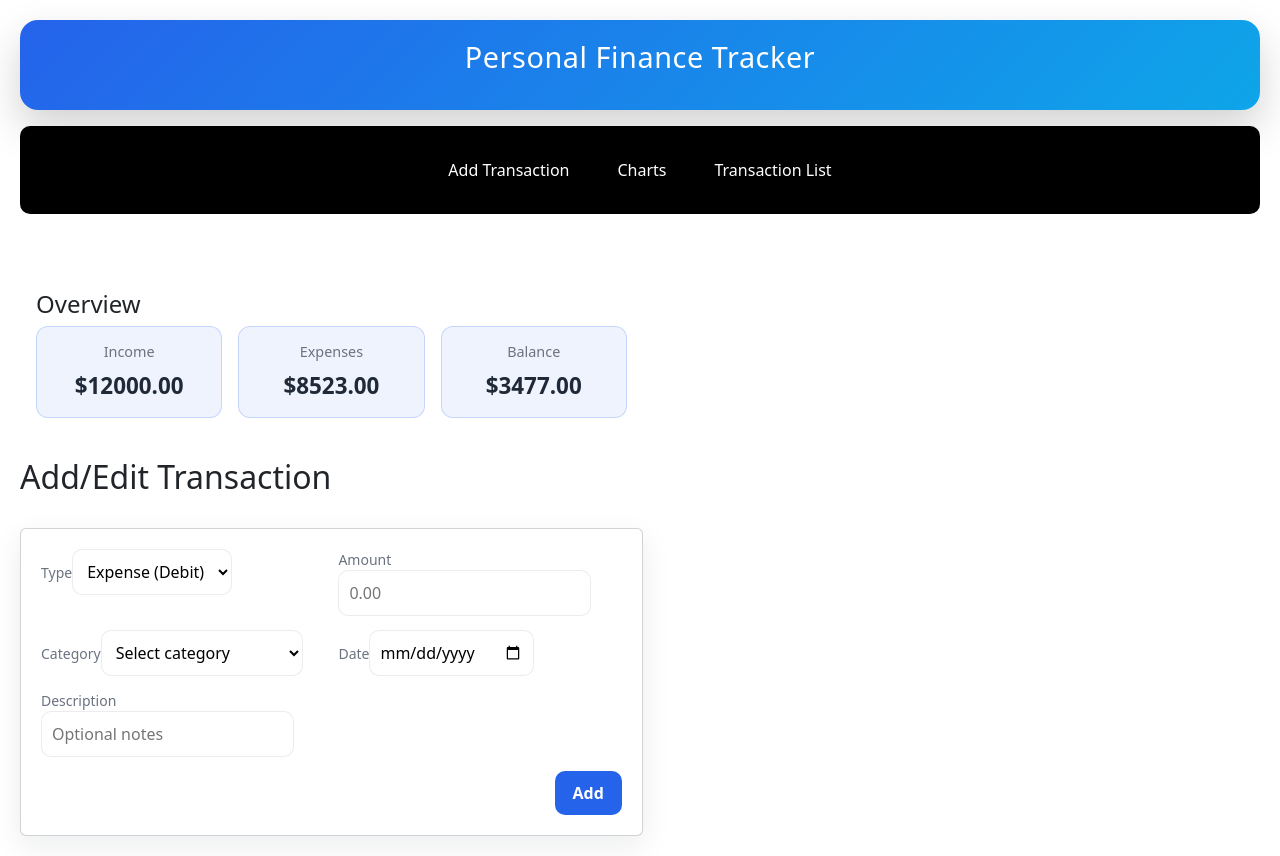
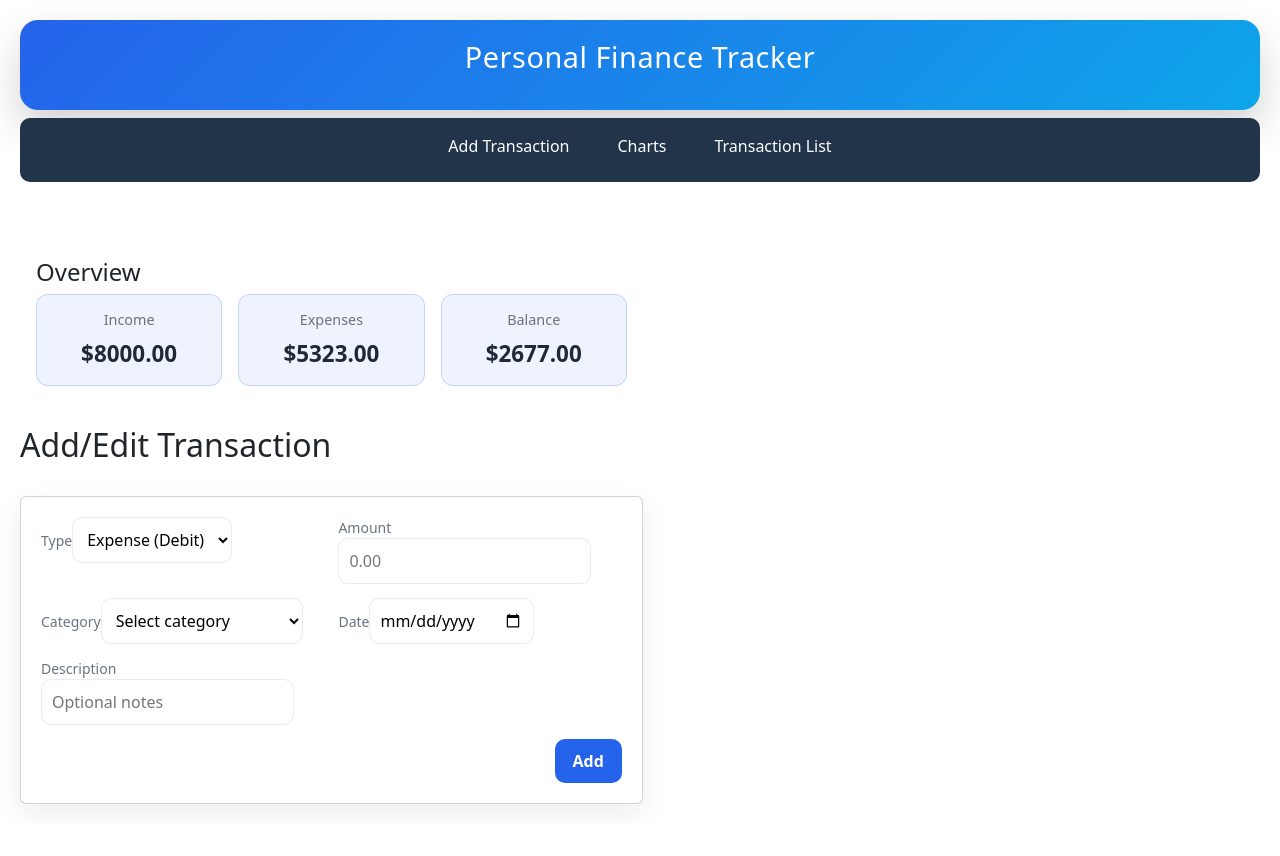
Before and after one commit to AkshayDurugale/ExpenseTracker, a React (Create React App) app: page / in a window 1280 px wide. After the commit the page ends 824 px from the top, so only its background shows below. Built offline with nearby package versions, Linux system fonts and the light colour scheme; data requests are answered from the project's data file; what chartjs-plugin-datalabels would draw is missing.

Commit message:
hook modified

```diff
--- a/db.json
+++ b/db.json
@@ -1,33 +1,5 @@
 {
   "transactions": [
-    {
-      "id": "7",
-      "amount": -1200,
-      "category": "Rent",
-      "date": "2026-03-07",
-      "description": "Monthly rent"
-    },
-    {
-      "id": "438d",
-      "amount": 4000,
-      "category": "Salary",
-      "date": "2026-03-19",
-      "description": ""
-    },
-    {
-      "id": "b298",
-      "amount": -2323,
-      "category": "Food",
-      "date": "2026-03-20",
-      "description": ""
-    },
-    {
-      "amount": -2000,
-      "category": "Gym",
-      "date": "2026-03-23",
-      "description": "",
-      "id": "eUOMvMj"
-    },
     {
       "amount": 8000,
       "category": "Bonus",
@@ -41,6 +13,13 @@
       "date": "2026-03-23",
       "description": "",
       "id": "MPinzBO"
+    },
+    {
+      "amount": -2323,
+      "category": "Gym",
+      "date": "2026-03-24",
+      "description": "",
+      "id": "ZGnoaJx"
     }
   ],
   "$schema": "./node_modules/json-server/schema.json"
--- a/src/Component/TransactionList.jsx
+++ b/src/Component/TransactionList.jsx
@@ -1,14 +1,14 @@
 import React from "react";
 import styles from "../Styles/TransactionList.module.css";
 
-const TransactionList = ({ transactions, removeTransaction, setEditing }) => {
+const TransactionList = ({ transactions, remove, setEditing, onEdit }) => {
   const handleDelete = (tx) => {
     if (
       window.confirm(
         `Are you sure you want to delete this transaction?\n${tx.category}: $${tx.amount.toFixed(2)}`,
       )
     ) {
-      removeTransaction(tx.id);
+      remove(tx.id);
     }
   };
 
@@ -42,7 +42,7 @@ const TransactionList = ({ transactions, removeTransaction, setEditing }) => {
                 </div>
                 <div className={styles.actions}>
                   <span className={styles.amount}>${tx.amount.toFixed(2)}</span>
-                  <button onClick={() => setEditing(tx)} className="secondary">
+                  <button onClick={() => onEdit(tx)} className="secondary">
                     Edit
                   </button>
                   <button onClick={() => handleDelete(tx)} className="danger">
--- a/src/Hooks/useTransactions.js
+++ /dev/null
@@ -1,38 +0,0 @@
-import { useState, useEffect } from "react";
-import * as api from "../Api/transactions";
-
-export const useTransactions = () => {
-  const [transactions, setTransactions] = useState([]);
-
-  useEffect(() => {
-    api.getTransactions().then(setTransactions);
-  }, []);
-
-  const add = async (transaction) => {
-    const newTx = await api.addTransaction(transaction);
-    setTransactions((prevTransactions) => [newTx, ...prevTransactions]);
-  };
-
-  const update = async (id, transaction) => {
-    const updatedTx = await api.updateTransaction(id, transaction);
-    setTransactions((prevTransactions) =>
-      prevTransactions.map((tx) => (tx.id === id ? updatedTx : tx)),
-    );
-  };
-
-  const remove = async (id) => {
-    try {
-      await api.deleteTransaction(id);
-      setTransactions((prevTransactions) =>
-        prevTransactions.filter((tx) => tx.id !== id),
-      );
-      return { success: true };
-    } catch (error) {
-      console.error("Error deleting transaction:", error);
-      alert("Failed to delete transaction. Please try again.");
-      return { success: false, error };
-    }
-  };
-
-  return { transactions, add, update, remove };
-};
--- a/src/Pages/App.jsx
+++ b/src/Pages/App.jsx
@@ -1,12 +1,44 @@
 import "../App.css";
 import { BrowserRouter as Router, Routes, Route } from "react-router-dom";
-import { useTransactions } from "../Hooks/useTransactions";
+import { useState, useEffect } from "react";
+import * as api from "../Api/transactions";
 import TransactionFormPage from "./TransactionFormPage";
 import ChartsPage from "./ChartsPage";
 import TransactionListPage from "./TransactionListPage";
 
 const App = () => {
-  const { transactions, add, update, remove } = useTransactions();
+  const [transactions, setTransactions] = useState([]);
+  const [editing, setEditing] = useState(null);
+
+  useEffect(() => {
+    api.getTransactions().then(setTransactions);
+  }, []);
+
+  const add = async (transaction) => {
+    const newTx = await api.addTransaction(transaction);
+    setTransactions((prevTransactions) => [newTx, ...prevTransactions]);
+  };
+
+  const update = async (id, transaction) => {
+    const updatedTx = await api.updateTransaction(id, transaction);
+    setTransactions((prevTransactions) =>
+      prevTransactions.map((tx) => (tx.id === id ? updatedTx : tx)),
+    );
+  };
+
+  const remove = async (id) => {
+    try {
+      await api.deleteTransaction(id);
+      setTransactions((prevTransactions) =>
+        prevTransactions.filter((tx) => tx.id !== id),
+      );
+      return { success: true };
+    } catch (error) {
+      console.error("Error deleting transaction:", error);
+      alert("Failed to delete transaction. Please try again.");
+      return { success: false, error };
+    }
+  };
 
   return (
     <Router>
@@ -15,10 +47,11 @@ const App = () => {
           path="/"
           element={
             <TransactionFormPage
-              transactions={transactions}
               add={add}
               update={update}
-              remove={remove}
+              editing={editing}
+              setEditing={setEditing}
+              transactions={transactions}
             />
           }
         />
@@ -31,7 +64,7 @@ const App = () => {
           element={
             <TransactionListPage
               transactions={transactions}
-              update={update}
+              setEditing={setEditing}
               remove={remove}
             />
           }
--- a/src/Pages/TransactionFormPage.jsx
+++ b/src/Pages/TransactionFormPage.jsx
@@ -1,11 +1,15 @@
-import React, { useState } from "react";
+import React from "react";
 import TransactionForm from "../Component/TransactionForm";
 import Dashboard from "../Component/Dashboard";
 import Header from "../Component/Header";
 
-const TransactionFormPage = ({ transactions, add, update, remove }) => {
-  const [editing, setEditing] = useState(null);
-
+const TransactionFormPage = ({
+  add,
+  update,
+  editing,
+  setEditing,
+  transactions,
+}) => {
   return (
     <div className="App">
       <Header />
--- a/src/Pages/TransactionListPage.jsx
+++ b/src/Pages/TransactionListPage.jsx
@@ -1,11 +1,18 @@
 import React from "react";
+import { useNavigate } from "react-router-dom";
 import TransactionList from "../Component/TransactionList";
 import Header from "../Component/Header";
 import * as XLSX from "xlsx";
 import { jsPDF } from "jspdf";
 import styles from "../Styles/TransactionList.module.css";
 
-const TransactionListPage = ({ transactions, update, remove }) => {
+const TransactionListPage = ({ transactions, setEditing, remove }) => {
+  const navigate = useNavigate();
+
+  const handleEditClick = (transaction) => {
+    setEditing(transaction);
+    navigate("/");
+  };
   const exportToExcel = () => {
     if (!transactions.length) return;
     const data = transactions.map((t) => ({
@@ -92,7 +99,9 @@ const TransactionListPage = ({ transactions, update, remove }) => {
           <h2>All Transactions</h2>
           <TransactionList
             transactions={transactions}
-            removeTransaction={remove}
+            remove={remove}
+            setEditing={setEditing}
+            onEdit={handleEditClick}
           />
         </section>
       </main>
--- a/src/Styles/Header.module.css
+++ b/src/Styles/Header.module.css
@@ -19,28 +19,29 @@
 }
 
 .nav {
+  height: 4rem;
   display: flex;
   justify-content: center;
-  background-color: black;
+  background-color: rgb(33, 52, 74);
   color: white;
   border-radius: 10px;
-  padding: 1rem;
-  margin-top: 1rem;
+
+  margin-top: 0.5rem;
   position: relative;
 }
 
 .navLinks {
   display: flex;
-  gap: 0;
+  gap: 2rem;
 }
 
 .navLink {
   color: white;
   text-decoration: none;
-  padding: 1rem 1.5rem;
+  padding: 1rem 0.5rem;
   border-radius: 1rem;
   transition: background-color 0.3s ease;
-  font-weight: 500;
+  font-weight: 400;
 }
 
 .navLink:hover {
```
Also changed, not shown: 1 other file (tests, documents, lock files or other folders).
